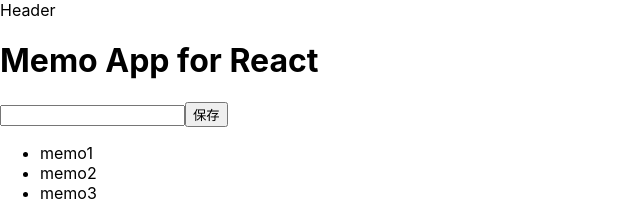
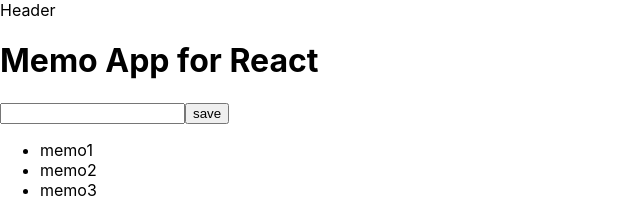
Before and after one commit to k-k-kei/react-memo, a React (Create React App) app: page / in a window 1280 px wide. Shown: the top 201 px of the page, without its empty margins (0-640 px from the left). Built offline with nearby package versions, Linux system fonts and the light colour scheme.

Commit message:
ボタンコンポーネント作成

```diff
--- /dev/null
+++ b/src/component/generalParts/Button.js
@@ -0,0 +1,9 @@
+const Button = ({onClick, child}) => {
+  return (
+    <>
+      <button onClick={onClick}>{child}</button>
+    </>
+  );
+};
+
+export default Button;
--- a/src/component/inputParts/MemosShow.js
+++ b/src/component/inputParts/MemosShow.js
@@ -1,3 +1,4 @@
+// 受け取ったmemos配列を展開してリストを表示
 const MemosShow = (props) => {
   const lists = props.memos.map((memo) => {
     return <li>{memo}</li>;
--- a/src/pages/TheMemo.js
+++ b/src/pages/TheMemo.js
@@ -1,5 +1,6 @@
 import React, { useState } from 'react';
 import MemosShow from "../component/inputParts/MemosShow";
+import Button from "../component/generalParts/Button";
 
 const Memo = () => {
   const [memos, setState] = useState(["memo1", "memo2", "memo3"]);
@@ -19,7 +20,9 @@
     <>
       <h1>Memo App for React</h1>
       <input type="text" value={text} onChange={handleChange} />
-      <button onClick={saveMemo}>保存</button>
+      {/* ボタンコンポーネント */}
+      <Button onClick={saveMemo} child={"save"} />
+      {/* メモ表示コンポーネント */}
       <MemosShow memos={memos} />
     </>
   );
```
